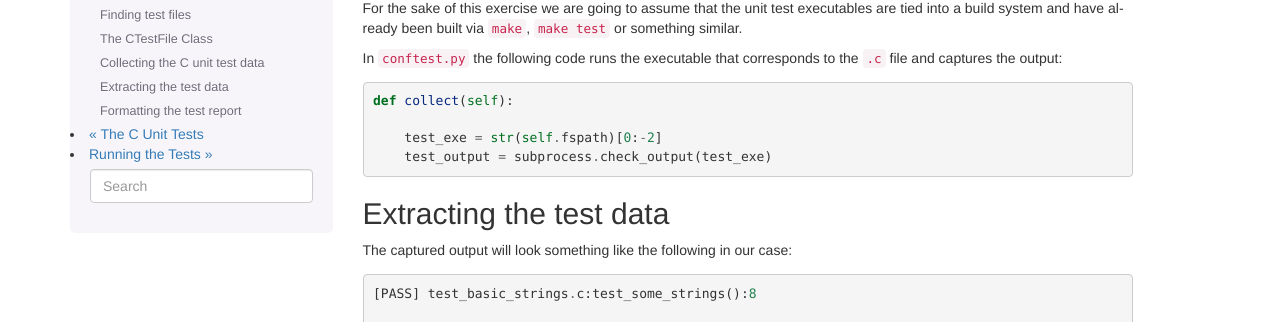
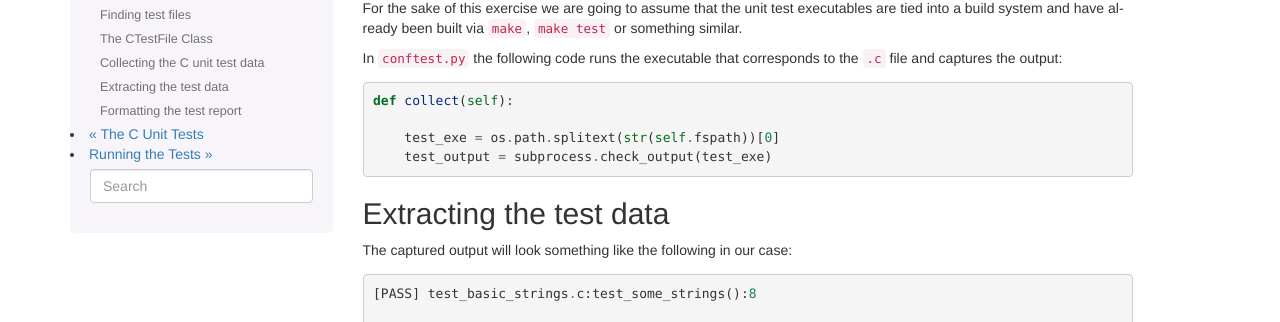
Before and after one commit to jmcnamara/pytest_c_testrunner, a Sphinx documentation site: the page built from docs/source/conftest.rst, in a window 1280 px wide and 900 px high, scrolled down 2977 px. Shown: the part 130-452 px from the top of the window. Built offline with Sphinx 7.4.7, drawn with Linux system fonts in a browser that asks for light colours.

Commit message:
Update conftest.rst
Obtaining the path using os.path.splitext is arguably cleaner :)

```diff
--- a/docs/source/conftest.rst
+++ b/docs/source/conftest.rst
@@ -108,7 +108,7 @@ the ``.c`` file and captures the output::
 
     def collect(self):
 
-        test_exe = str(self.fspath)[0:-2]
+        test_exe = os.path.splitext(str(self.fspath))[0]
         test_output = subprocess.check_output(test_exe)
 
 Extracting the test data
```
